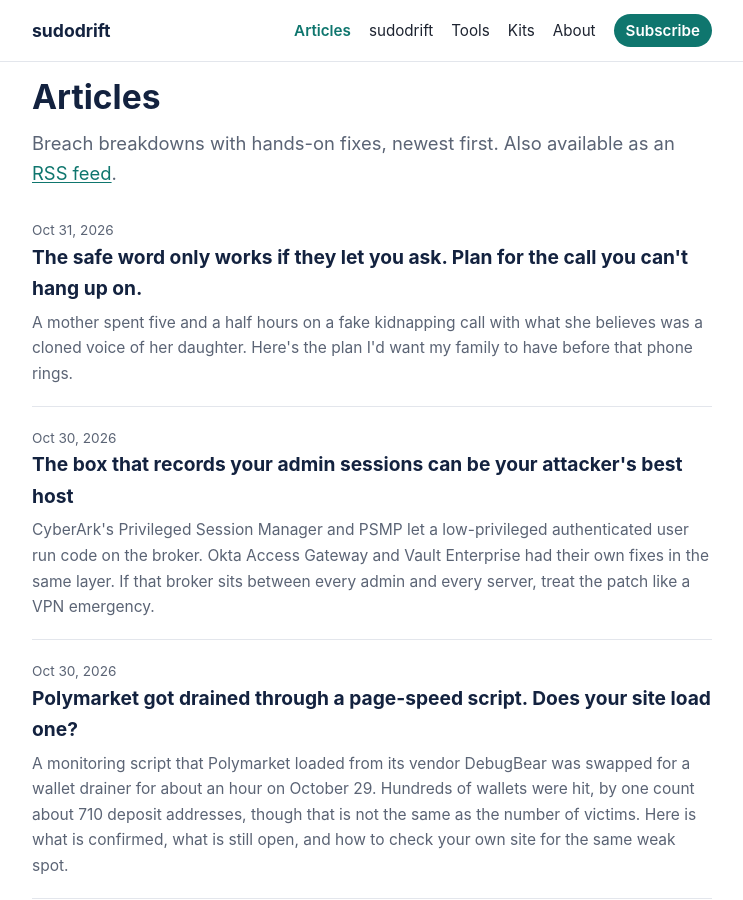
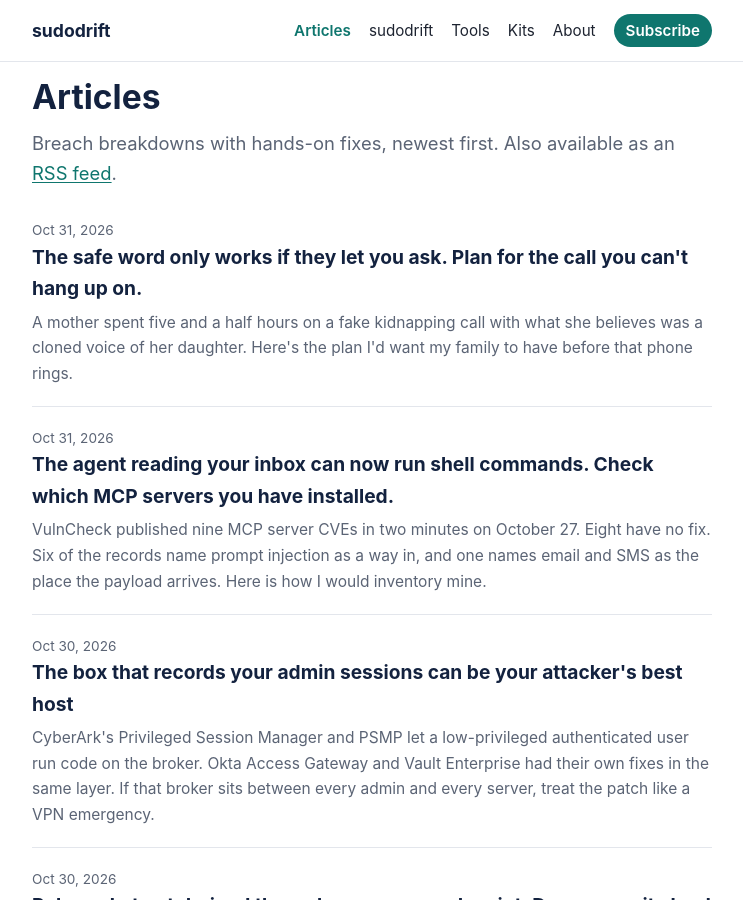
Before and after one commit to sudodrift/sudodrift.github.io, a Jekyll site: the page built from articles/index.html, in a window 1280 px wide and 900 px high. Shown: the whole window, without its empty margins (268-1011 px from the left). Built offline with Jekyll 4.4.1, drawn with Linux system fonts in a browser that asks for light colours; some of the changed lines change nothing that is shown.

Commit message:
Add post: MCP server command injection CVEs and agent-preflight v0.2.0

````diff
--- /dev/null
+++ b/_posts/2026-10-31-mcp-command-injection.md
@@ -0,0 +1,86 @@
+---
+title: "The agent reading your inbox can now run shell commands. Check which MCP servers you have installed."
+date: 2026-10-31
+description: "VulnCheck published nine MCP server CVEs in two minutes on October 27. Eight have no fix. Six of the records name prompt injection as a way in, and one names email and SMS as the place the payload arrives. Here is how I would inventory mine."
+image: /assets/posts/mcp-command-injection/2026-10-29-mcp-command-injection-timeline.png
+tags: [ai, mcp, ai-agents, command-injection, cve, agent-preflight]
+---
+
+*By sudodrift*
+
+Between 1:07 and 1:08 p.m. UTC on Tuesday, October 27, VulnCheck, acting as CNA, published nine CVE records covering nine Model Context Protocol servers, as [Severity Daily reported](https://severitydaily.com/nine-mcp-servers-command-injection-cve-2026-117558-117573-vulncheck-av-l-pr-l-eight-no-fix/). Eight are OS command injection. The ninth is a permissive allowlist. Every one of the eight injection records is scored `AV:L/PR:L`: a local attack by a low-privileged caller.
+
+That scoring is technically correct and practically useless. In an MCP deployment the local, authenticated caller is the agent. The attacker never logs into the machine. They write text the agent reads, and the agent passes it into a tool parameter that ends up in a shell.
+
+![Timeline of the Oct 27 VulnCheck batch and the AWS fix the same day](/assets/posts/mcp-command-injection/2026-10-29-mcp-command-injection-timeline.png)
+
+## The nine, and what each one does
+
+I am not going to reprint the full CVE text. Here is the short version, from the records themselves:
+
+| CVE | Server | Affected | Fix |
+| --- | --- | --- | --- |
+| [CVE-2026-117558](https://www.cve.org/CVERecord?id=CVE-2026-117558) | ai-sdlc plugin MCP server | <=0.31.2 | commit `717d7ec` |
+| [CVE-2026-117559](https://www.cve.org/CVERecord?id=CVE-2026-117559) | DroidMind | <=0.4.0 | none listed |
+| [CVE-2026-117560](https://www.cve.org/CVERecord?id=CVE-2026-117560) | ATXP Gemini CLI extension | <=1.0.0 | none listed |
+| [CVE-2026-117561](https://www.cve.org/CVERecord?id=CVE-2026-117561) | sf-mcp | <=1.3.2 | none listed |
+| [CVE-2026-117567](https://www.cve.org/CVERecord?id=CVE-2026-117567) | esp-mcp | through commit 28afddf | none listed |
+| [CVE-2026-117568](https://www.cve.org/CVERecord?id=CVE-2026-117568) | mcp-ffmpeg | <=1.0.5 | none listed |
+| [CVE-2026-117569](https://www.cve.org/CVERecord?id=CVE-2026-117569) | Kali-GPT | through commit a608c74 | none listed |
+| [CVE-2026-117570](https://www.cve.org/CVERecord?id=CVE-2026-117570) | nmap-mcp | through commit 3636afa | none listed |
+| [CVE-2026-117573](https://www.cve.org/CVERecord?id=CVE-2026-117573) | hagent | through commit 761eec6 | none listed |
+
+CVE-2026-117560 is the one that names the delivery path: "Attackers can plant instructions in email or SMS content to inject $() or backtick substitutions into parameters like message_id, subject, or query, running commands as the user." CVE-2026-117568 does not even need prompt injection. The payload can live in a file or directory name, so a tool pointed at the wrong folder executes it.
+
+I checked the upstream GitHub issues again on October 31. The ai-sdlc issue was closed on October 23 by the commit the record cites, which runs `gh` without a shell. The issues for the other eight were all still open, with no new commits since the CVEs went out.
+
+Same day, AWS [fixed](https://aws.amazon.com/security/security-bulletins/2026-152-aws/) a different MCP bug, CVE-2026-115413, in `awslabs.aws-api-mcp-server` versions >=1.3.0 and <1.6.0. That one is an OAuth audience check that was never done. A token the identity provider issued to another app in the same tenant was accepted. Only servers using the streamable-http transport with OAuth are affected. Fixed in 1.6.0; set `AUTH_AUDIENCE` (or `AUTH_CLIENT_ID` for identity providers like Amazon Cognito whose tokens carry no audience). If you cannot upgrade yet, AWS says to use the default stdio transport.
+
+Severity Daily's sourcing note is worth repeating: VulnCheck is both the researcher and the CNA for all nine, there is no independent confirmation, and no public PoC beyond the source links. Treat that as a reason to check your configs, not a reason to ignore them.
+
+## The defect is the same every time
+
+Some of these projects tried to stop it. DroidMind has a shell command allowlist. sf-mcp has an `escapeValue()` helper. Both were defeated by `$()` or backticks. nmap-mcp has an allowlist too, for nmap script categories, and it let the blocked `exploit`, `dos`, `brute` and `intrusive` categories through. Filtering a string that is about to be handed to a shell is a race against shell grammar. The fix for the injection bugs, every time, is to stop building a command string and pass an argument array to a non-shell exec instead.
+
+That is also the search you should run on any MCP server you keep, whether or not it is in this list:
+
+```sh
+rg -n 'shell=True|create_subprocess_shell|execSync|child_process\.exec\(' path/to/server
+```
+
+A hit is not proof of a flaw. It is the place where a prompt-injection path ends at a shell.
+
+## How to inventory what you actually run
+
+MCP servers are configured per client, in files on individual workstations. They almost never show up in an asset inventory. The client's config is the list.
+
+I already ship [agent-preflight](https://github.com/sudodrift/agent-preflight) for this (it is on the [tools page](/tools/) too). It walks Claude Code, Codex, Cursor, Copilot, Gemini CLI and VS Code configs, lists every MCP server it finds, and remembers what you approved. Since [v0.2.0](https://github.com/sudodrift/agent-preflight/releases/tag/v0.2.0) it also compares those servers against a small, dated list of the nine above plus the AWS one. A match is reported as a `known-vulnerable` finding even if you already approved the server, because approving a server does not patch it.
+
+```sh
+go install github.com/sudodrift/agent-preflight/cmd/agent-preflight@latest
+agent-preflight ~/src/my-project
+```
+
+Matching is by package or repository name in the command, args or URL. A hit means "this looks like that project, check which version you run." It is not proof you are on an affected version. A miss is not proof you are safe. Point `--vuln-list` (or `$AGENT_PREFLIGHT_VULN_LIST`) at your own copy of the JSON when you want to add entries without waiting for a release.
+
+![agent-preflight flagging two known-vulnerable MCP servers after they were already approved](/assets/posts/mcp-command-injection/2026-10-29-mcp-command-injection-terminal.png)
+
+## What to do about the ones you find
+
+For ai-sdlc, upgrade past commit `717d7ec`. For the other eight there is no fix in the records, so the choices are remove, sandbox, or accept the risk on purpose. For the AWS server, upgrade to 1.6.0 and set the audience.
+
+Anything that shells out should run under a dedicated low-privilege account, in a container, with no cloud credentials in its environment. The eight injection records all rate the impact high because the command runs as the MCP server user. That is the one variable a deployment decision can change.
+
+And do not point mcp-ffmpeg at a directory whose file names you do not control.
+
+![Four steps after an MCP server shows up on the known-vulnerable list](/assets/posts/mcp-command-injection/2026-10-29-mcp-command-injection-steps.png)
+
+## Sources
+
+- Severity Daily, [Nine MCP servers take command-injection CVEs in one batch](https://severitydaily.com/nine-mcp-servers-command-injection-cve-2026-117558-117573-vulncheck-av-l-pr-l-eight-no-fix/), October 27, 2026
+- CVE records CVE-2026-117558, 117559, 117560, 117561, 117567, 117568, 117569, 117570, 117573 (VulnCheck as CNA), read from the CVE Program on October 31, 2026
+- The GitHub issues each record links (for example [ai-sdlc #1970](https://github.com/ai-sdlc-framework/ai-sdlc/issues/1970) and [mcp-ffmpeg #8](https://github.com/bitscorp-mcp/mcp-ffmpeg/issues/8)), checked October 31, 2026
+- AWS Security Bulletin [2026-152-AWS](https://aws.amazon.com/security/security-bulletins/2026-152-aws/) and GitHub advisory [GHSA-4prq-p2x5-w9fh](https://github.com/awslabs/mcp/security/advisories/GHSA-4prq-p2x5-w9fh) (CVE-2026-115413), October 27, 2026
+- Free tool: [sudodrift/agent-preflight](https://github.com/sudodrift/agent-preflight) (known-vulnerable list dated October 29, 2026)
+
+If this was useful, [Weekly Breach Notes](https://weeklybreachnotes.substack.com) sends one of these with the checks every week. Subscribing is free.
--- a/tools/index.md
+++ b/tools/index.md
@@ -30,9 +30,11 @@
 
 Check what your AI coding agent will read and run before you start it. It lists every instruction and config file that Claude Code, Codex, Cursor, GitHub Copilot, Gemini CLI or VS Code would load from the current folder, then flags MCP servers you have not approved, hooks that run on their own, files downloaded from the internet and agent files sitting in places like Downloads.
 
+New in v0.2.0: every MCP server it finds is also checked against a small, dated list of MCP servers with published vulnerabilities, starting with the nine VulnCheck CVEs from October 27, 2026 and the AWS API MCP Server bug CVE-2026-115413. A match is flagged even after you approve the server, because approving a server does not patch it. It also flags Gemini CLI hooks, Cursor `mcp.json`, VS Code folder-open tasks and devcontainer lifecycle commands.
+
 <div class="button-row">
   <a class="button" href="https://github.com/sudodrift/agent-preflight">agent-preflight on GitHub</a>
-  <a class="button secondary" href="https://github.com/sudodrift/agent-preflight/releases/tag/v0.1.0">Release v0.1.0</a>
+  <a class="button secondary" href="https://github.com/sudodrift/agent-preflight/releases/tag/v0.2.0">Release v0.2.0</a>
 </div>
 
 ## releasedrift
````
Also changed, not shown: assets/posts/mcp-command-injection/2026-10-29-mcp-command-injection-steps.png (added), assets/posts/mcp-command-injection/2026-10-29-mcp-command-injection-terminal.png (added), assets/posts/mcp-command-injection/2026-10-29-mcp-command-injection-timeline.png (added).
